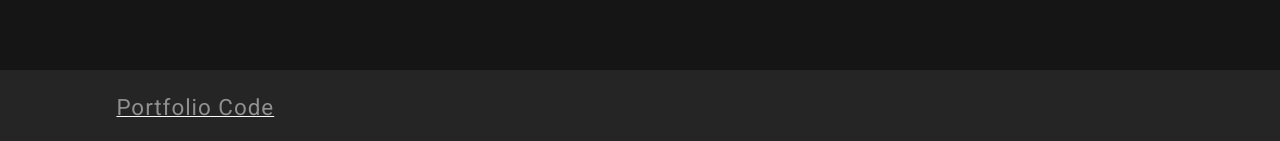
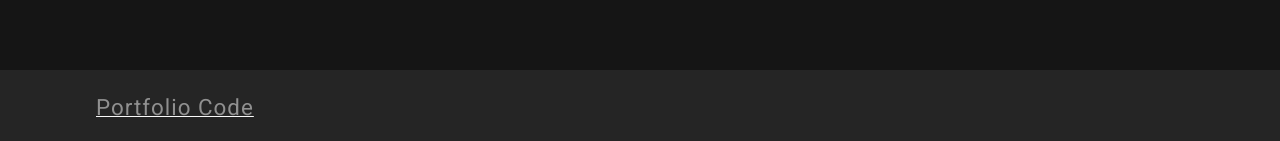
Before and after one commit to LGPossatto/my-old-portfolio, a React (Create React App) app: page /projects/e-commerce in a window 1280 px wide. Shown: the part 1977-2118 px from the top of the page. Built offline with nearby package versions, Linux system fonts and the light colour scheme.

Commit message:
adj footer padding

```diff
--- a/src/components/footer/footer.style.scss
+++ b/src/components/footer/footer.style.scss
@@ -1,7 +1,7 @@
 @import "../../assets/styles/varibles.style";
 
 .footer {
-  padding: 24px;
+  padding: 24px 0;
   background-color: $color-gray-dark;
   text-decoration: underline;
 }
```
